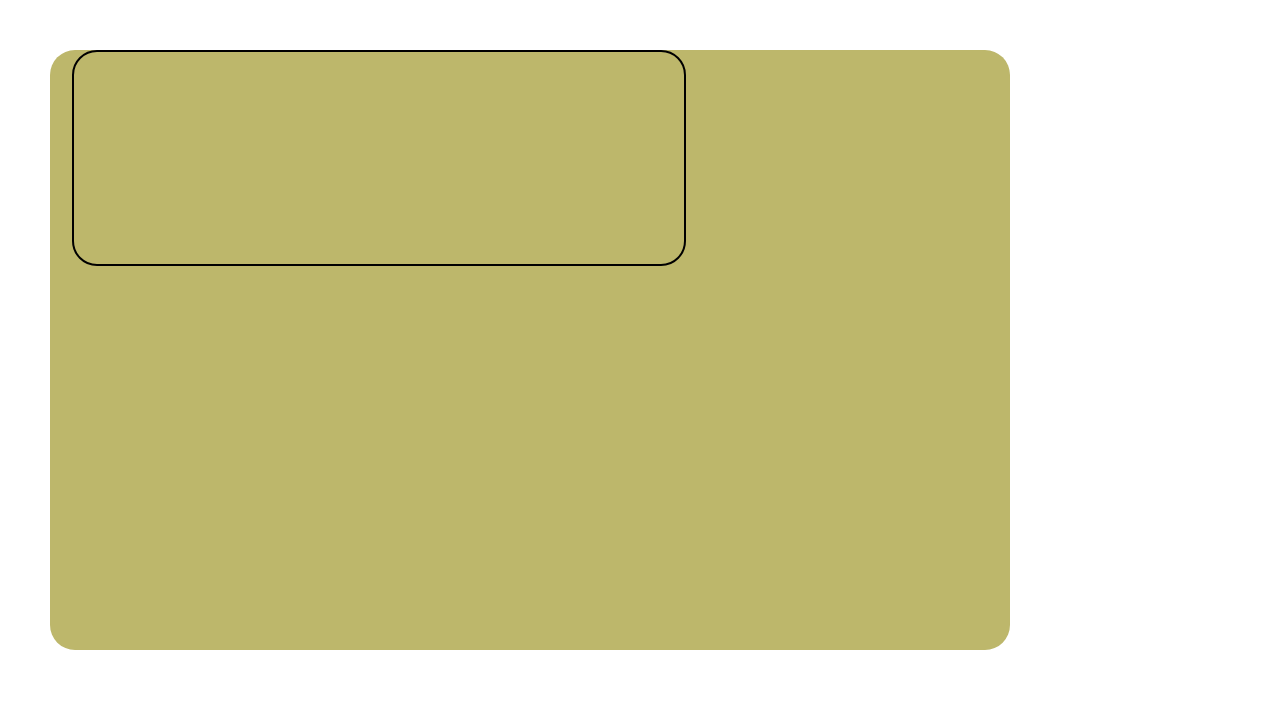
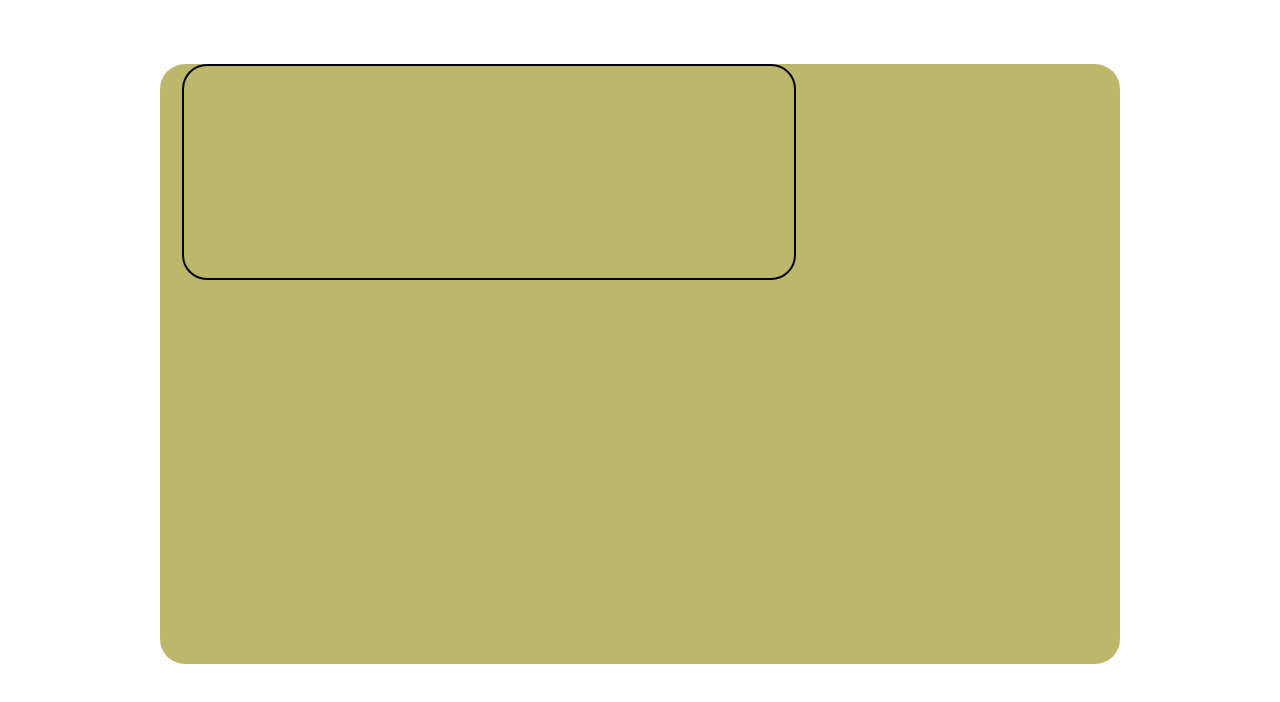
Before and after one commit to Lukerogan/Video-player, a plain HTML site: page index.html in a window 1280 px wide. Drawn offline with nearby package versions, Linux system fonts and the light colour scheme.

Commit message:
finish at home

```diff
--- a/css/style.css
+++ b/css/style.css
@@ -5,9 +5,11 @@ body{
 .container{
     border-radius: 25px;
     background-color:darkkhaki;
-    margin: 50px;
     height: 75vh;
     width: 75vw;
+    margin-left: 12.5%;
+    margin-right: 12.5%;
+    margin-top:5%;
 }
 
 .video-player{
```
